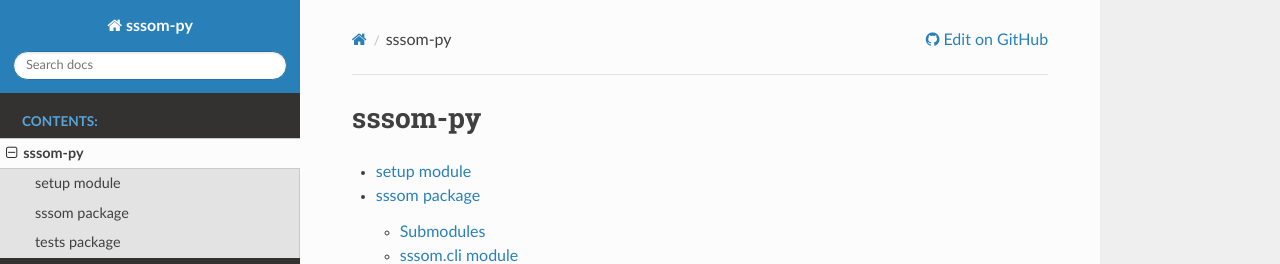
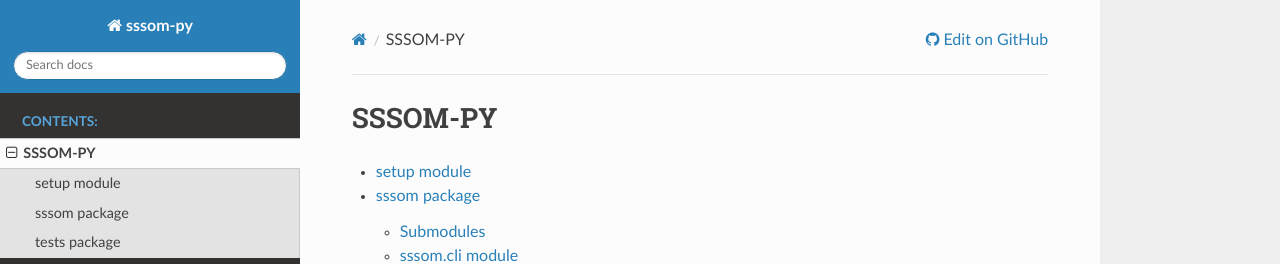
Before and after one commit to mapping-commons/sssom-py, a Sphinx documentation site: the page built from sphinx/modules.rst, in a window 1280 px wide and 961 px high. Shown: the top 264 px of the window. Built offline with Sphinx 7.4.7 and the Read the Docs theme 2.0.0, drawn with Linux system fonts in a browser that asks for light colours.

Commit message:
lowercase => uppercase

```diff
--- a/sphinx/modules.rst
+++ b/sphinx/modules.rst
@@ -1,4 +1,4 @@
-sssom-py
+SSSOM-PY
 ========
 
 .. toctree::
```
